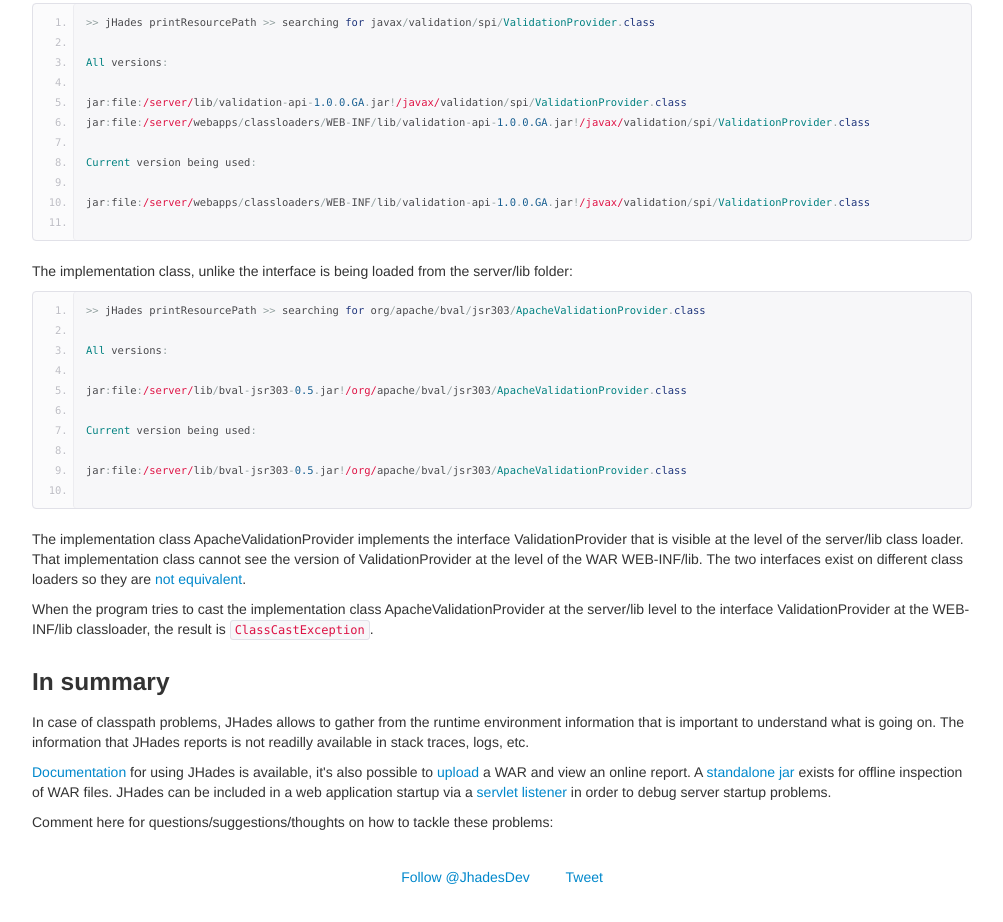
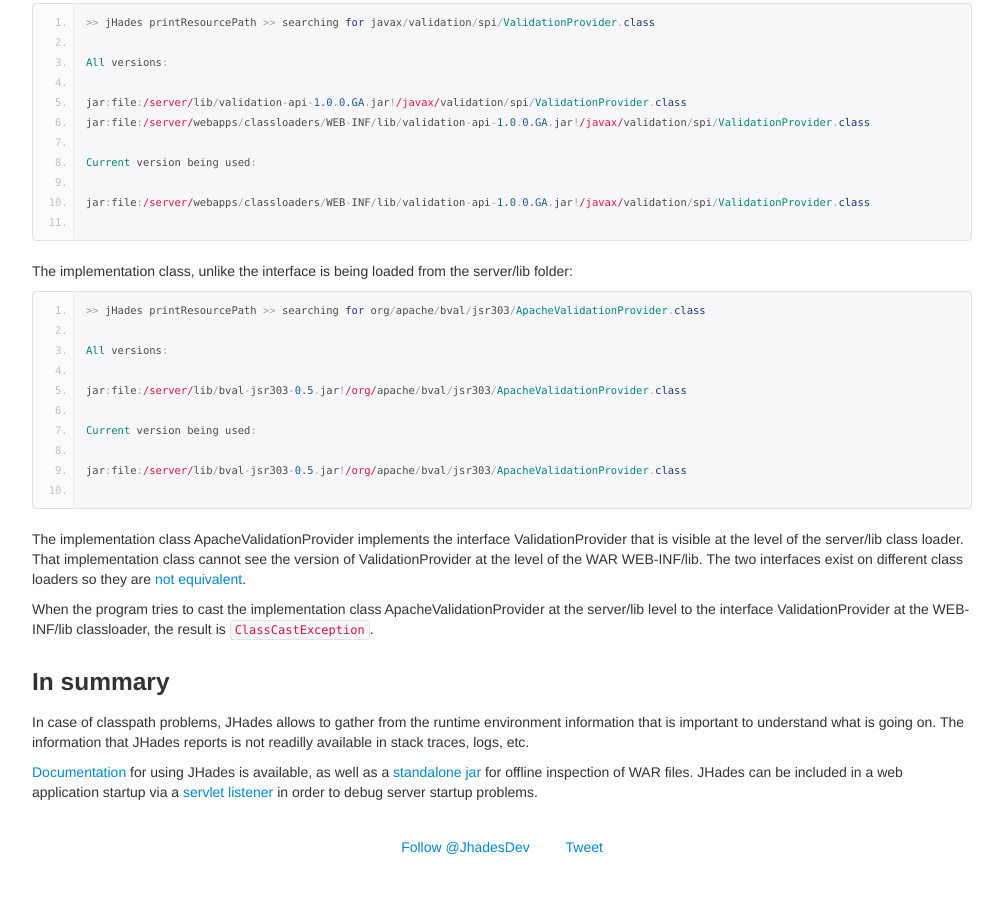
Before and after one commit to jhades/jhades-site, a website: page index.html in a window 1280 px wide. Shown: the part 2142-3064 px from the top of the page, without its empty margins (138-1141 px from the left). After the commit the page ends 3034 px from the top, so only its background shows below. Drawn offline with Linux system fonts and the light colour scheme.

Commit message:
fixed front page

```diff
--- a/index.html
+++ b/index.html
@@ -237,8 +237,7 @@
 				<div class="span12">
 					<h3>In summary</h3>
 					<p>In case of classpath problems, JHades allows to gather from the runtime environment information that is important to understand what is going on. The information that JHades reports is not readilly available in stack traces, logs, etc.</p>
-					<p><a href="documentation.html" target="_blank">Documentation</a> for using JHades is available, it's also possible to <a href="#">upload</a> a WAR and view an online report. A <a href='documentation.html#warreport' target='_blank'>standalone jar</a> exists for offline inspection of WAR files. JHades can be included in a web application startup via a <a href='documentation.html#troubleshooting' target='_blank'>servlet listener</a> in order to debug server startup problems. </p>
-					<p>Comment here for questions/suggestions/thoughts on how to tackle these problems:</p>
+					<p><a href="documentation.html" target="_blank">Documentation</a> for using JHades is available, as well as a <a href='documentation.html#warreport' target='_blank'>standalone jar</a> for offline inspection of WAR files. JHades can be included in a web application startup via a <a href='documentation.html#troubleshooting' target='_blank'>servlet listener</a> in order to debug server startup problems. </p>
 
 					</p>
 
```
Also changed, not shown: 1 other file.
